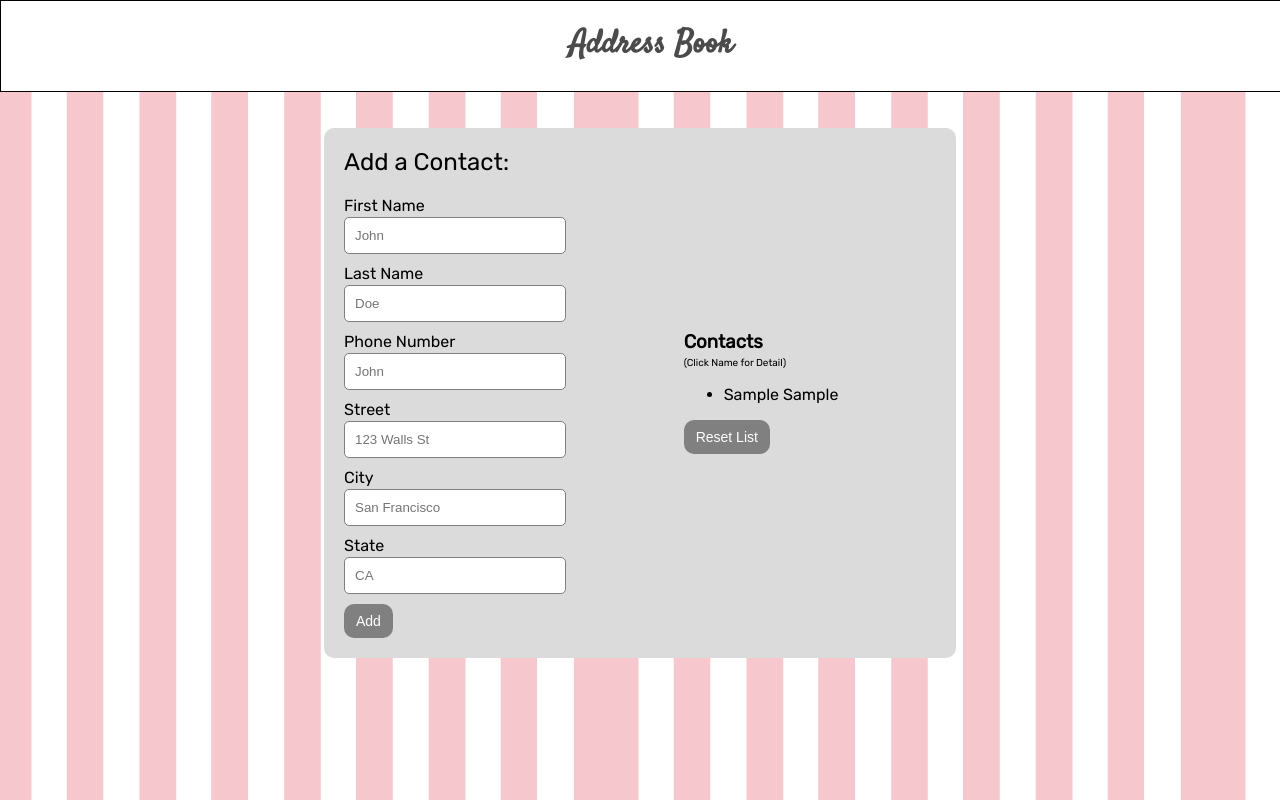
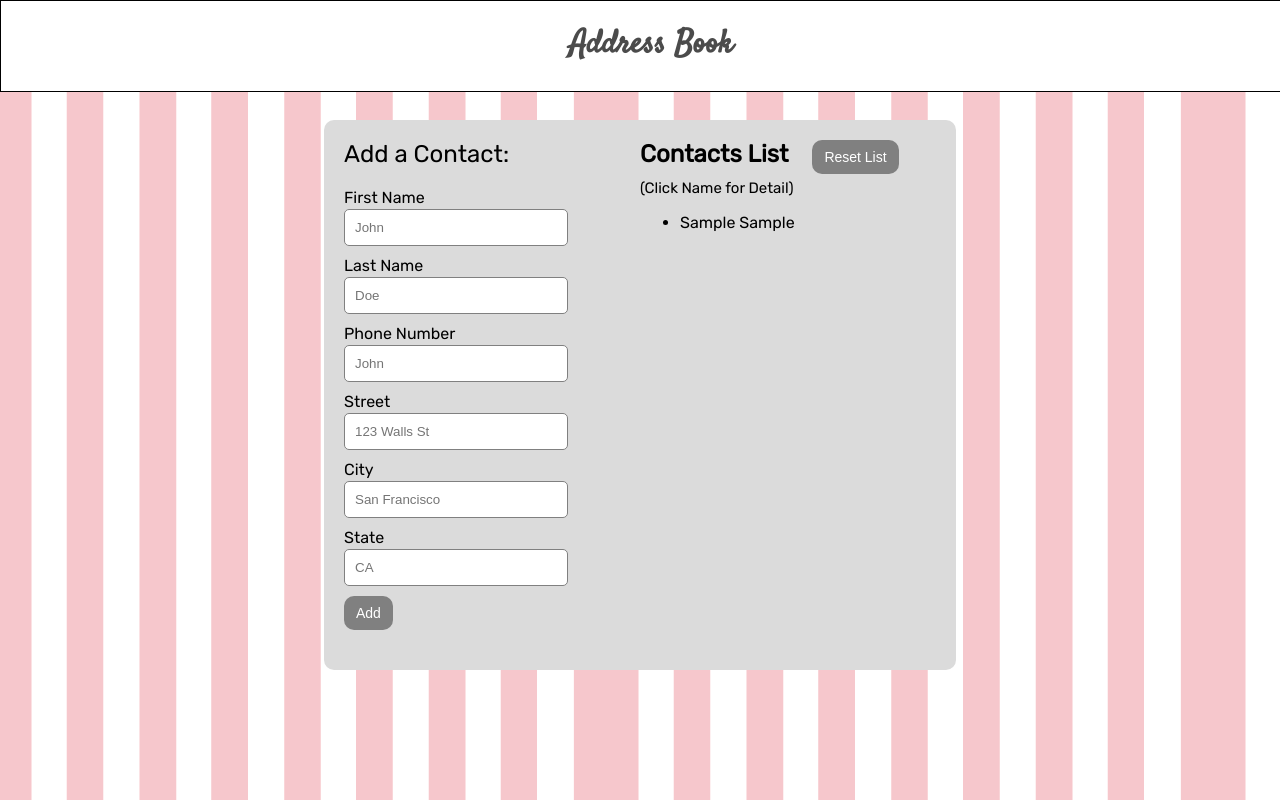
Before and after one commit to grace-ko/contacts, a plain HTML site: page index.html in a window 1280 px wide. Both pictures are taken after typing "Sample", "Sample", "Sample", "Sample", "Sample", "Sample" into the empty fields and a click on the button "Add". Drawn offline with nearby package versions, Linux system fonts and the light colour scheme.

Commit message:
added readme and changed contacts list to show upon loading, before contact is added

```diff
--- a/app.js
+++ b/app.js
@@ -1,29 +1,23 @@
-var numberOfContacts=0;
-var contactList=[];
+var numberOfContacts = 0;
+var contactList = [];
 
-$(document).ready(function(){
+$(document).ready(function() {
 
-    $('.result').hide();
-    $('.fullList').hide();
-    $('.reset').hide();
-    $('.resetList').hide();
+    $('.expandList').hide();
 
-    $('.contact').submit(function(event){
+    $('.contact').submit(function(event) {
         event.preventDefault();
-        $('.result').show();
-
-
-        var individual={
-            firstname:($("input[name='firstname']").val()),
-            lastname:($("input[name='lastname']").val()),
-            phonenumber:($("input[name='phonenumber']").val()),
-            street:($("input[name='street']").val()),
-            city:($("input[name='city']").val()),
-            state:($("input[name='state']").val()),
+        var individual = {
+            firstname: ($("input[name='firstname']").val()),
+            lastname: ($("input[name='lastname']").val()),
+            phonenumber: ($("input[name='phonenumber']").val()),
+            street: ($("input[name='street']").val()),
+            city: ($("input[name='city']").val()),
+            state: ($("input[name='state']").val()),
             contactOrder: numberOfContacts
         }
 
-        var saveContactList=function(){
+        var saveContactList = function() {
             contactList.push(individual);
 
         }
@@ -31,34 +25,32 @@ $(document).ready(function(){
         saveContactList();
 
 
-        $('.resultList').append('<li>'+contactList[numberOfContacts].firstname+" "+
-            contactList[numberOfContacts].lastname+'</li>');
-        $("li:last").attr('id',numberOfContacts);
+        $('.resultList').append('<li>' + contactList[numberOfContacts].firstname + " " +
+            contactList[numberOfContacts].lastname + '</li>');
+        $("li:last").attr('id', numberOfContacts);
         numberOfContacts++;
         $('.resetList').show();
-        $('.resetList').click(function(){
+        $('.resetList').click(function() {
             location.reload();
         });
         $('form')[0].reset();
 
-        $('li').click(function(){
+        $('li').click(function() {
 
-            $('.fullList').show();
-            $('.reset').show();
-            var pullList=$(this).attr('id');
+            $('.expandList').show();
+            var pullList = $(this).attr('id');
 
-            $('.fullList').html('<h3>'+'Contact Detail'+'</h3>'+'<p>'+'(Click box to remove)'+
-            '</p>'+'First Name:'
-                +' '+contactList[pullList].firstname+'<br>'+'Last Name:'+' '+
-                contactList[pullList].lastname+'<br>'+"Phone Number:"+' '+
-                contactList[pullList].phonenumber+'<br>'+'Street:'+' '+
-                contactList[pullList].city+'<br>'+'City:'+' '+
-                contactList[pullList].street+'<br>'+'State:'+' '+
-                contactList[pullList].state+'<br><br>');
+            $('.expandList').html('<h3>' + 'Contact Detail' + '</h3>' + '<p>' + '(Click box to remove)' +
+                '</p>' + 'First Name:' + ' ' + contactList[pullList].firstname + '<br>' + 'Last Name:' + ' ' +
+                contactList[pullList].lastname + '<br>' + "Phone Number:" + ' ' +
+                contactList[pullList].phonenumber + '<br>' + 'Street:' + ' ' +
+                contactList[pullList].city + '<br>' + 'City:' + ' ' +
+                contactList[pullList].street + '<br>' + 'State:' + ' ' +
+                contactList[pullList].state + '<br><br>');
 
         });
-        $('.fullList').click(function(){
-            $('.fullList').hide();
+        $('.expandList').click(function() {
+            $('.expandList').hide();
         });
 
     });
--- a/index.html
+++ b/index.html
@@ -1,5 +1,6 @@
 <!DOCTYPE html>
 <html>
+
 <head>
     <title>Address Book</title>
     <link rel="stylesheet" type="text/css" href="main.css" />
@@ -7,15 +8,12 @@
 </head>
 
 <body>
-
-
     <header>
         <h1>Address Book</h1>
     </header>
     <div class="container">
         <form class="contact">
             <div class="formTitle">Add a Contact:</div>
-
             <label for='firstName'>First Name</label>
             <input type='text' name='firstname' placeholder="John" />
             <label for='lastName'>Last Name</label>
@@ -28,26 +26,18 @@
             <input type='text' name='city' placeholder="San Francisco" />
             <label for='state'>State</label>
             <input type='text' name='state' placeholder="CA" />
-
             <button>Add</button>
-
-
         </form>
-
         <div class="rightContainer">
-            <div class="result">
-                <h3>Contacts</h3>
-                <p>(Click Name for Detail)</p>
-                <ul class="resultList"></ul>
-            </div>
+            <h3>Contacts List</h3>
             <button class="resetList">Reset List</button>
+            <p>(Click Name for Detail)</p>
+            <ul class="resultList"></ul>
         </div>
     </div>
-    <div class="fullList"></div>
-
+    <div class="expandList"></div>
     <script src="https://code.jquery.com/jquery-3.1.1.min.js"></script>
     <script src="app.js"></script>
+</body>
 
-
-</body>
 </html>
--- a/main.css
+++ b/main.css
@@ -1,37 +1,48 @@
-input, label {
+input,
+label {
     display: block;
     margin-bottom: 2px;
+}
 
-}
 input {
     padding: 10px;
-    width: 200px;
+    width: 80%;
     border-radius: 5px;
     margin-bottom: 10px;
     border: solid 1px gray;
 }
-.formTitle {
+
+.formTitle, h3 {
     font-size: 24px;
     margin-bottom: 20px;
     margin-top: 20px;
+}
 
+.resetList, h3 {
+    display: inline-block;
 }
-.fullList{
-	border:1px solid #999999;
+
+.resetList {
+    margin-left: 20px;
+}
+
+.expandList {
+    border: 1px solid #999999;
     background-color: white;
     margin-top: 10px;
-	position:fixed;
+    position: fixed;
     right: 50px;
     top: 100px;
-	text-align:left;
-	width:300px;
+    text-align: left;
+    width: 300px;
     padding: 25px 25px 20px;
 }
 
-body{
+body {
     background-image: url('background.png');
     font-family: Rubik;
 }
+
 header {
     position: fixed;
     top: 0px;
@@ -42,33 +53,36 @@ header {
     color: #4b4b4b;
     text-align: center;
     font-family: 'Satisfy', cursive;
-    z-index:1;
+    z-index: 1;
 }
+
 h1 {
     margin-left: 20px;
 }
+
 .container {
-    position: relative;
-    top: 120px;
-    margin:auto;
-    background-color:#dbdbdb;
+    margin-top: 120px;
+    margin-left: 25%;
+    background-color: #dbdbdb;
     width: 50%;
     border-radius: 10px;
-    display: flex;
+    height: 550px;
+    overflow: hidden;
+}
 
-}
 form {
-
     display: inline-block;
     margin-left: 20px;
-
+    width: 40%;
 }
 
 .rightContainer {
-    display: inline-block;
-    margin: auto;
+    width: 50%;
+    float: right;
+    height: 100%;
+    overflow: auto;
+}
 
-}
 button {
     background-color: gray;
     border: none;
@@ -80,21 +94,23 @@ button {
     font-size: 14px;
     border-radius: 10px;
     margin-bottom: 20px;
-
 }
 
 ul {
     list-style-image: url('sqpurple.gif');
 }
-button:hover{
-    background-color:#d4adb7;
+
+button:hover {
+    background-color: #d4adb7;
     transition: 0.5s;
 }
+
 li:hover {
     font-size: 18px;
     font-weight: bold;
 }
-p{
-	font-size: 10px;
+
+p {
+    font-size: 15px;
     margin-top: -15px;
 }
```
Also changed, not shown: screenshot.png (added), 1 other file. Lines whose indentation alone changed are shown as unchanged.
